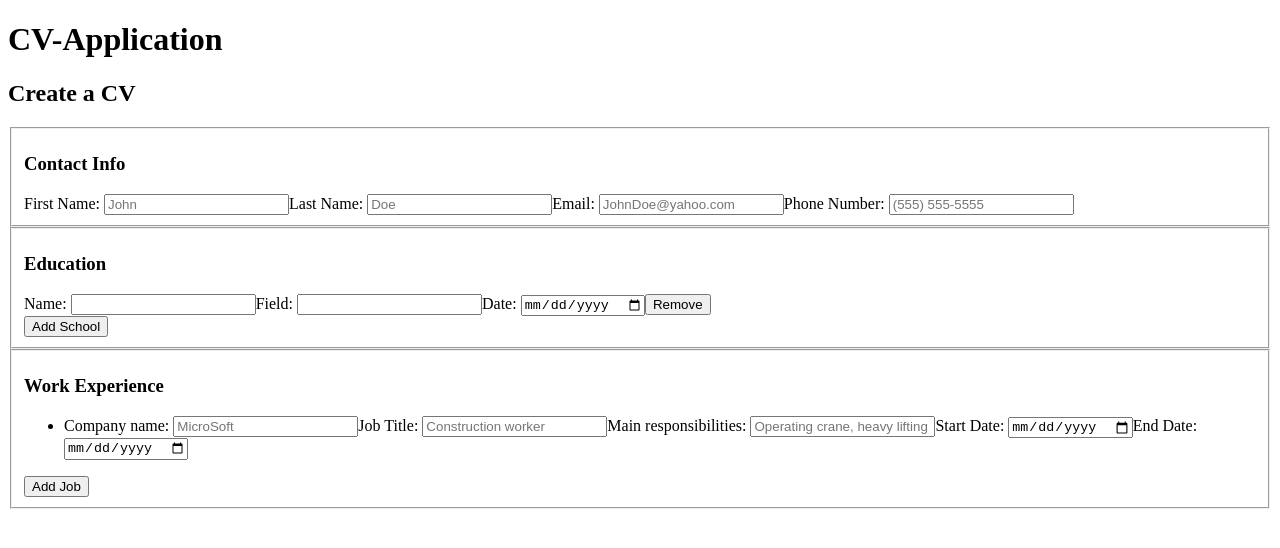
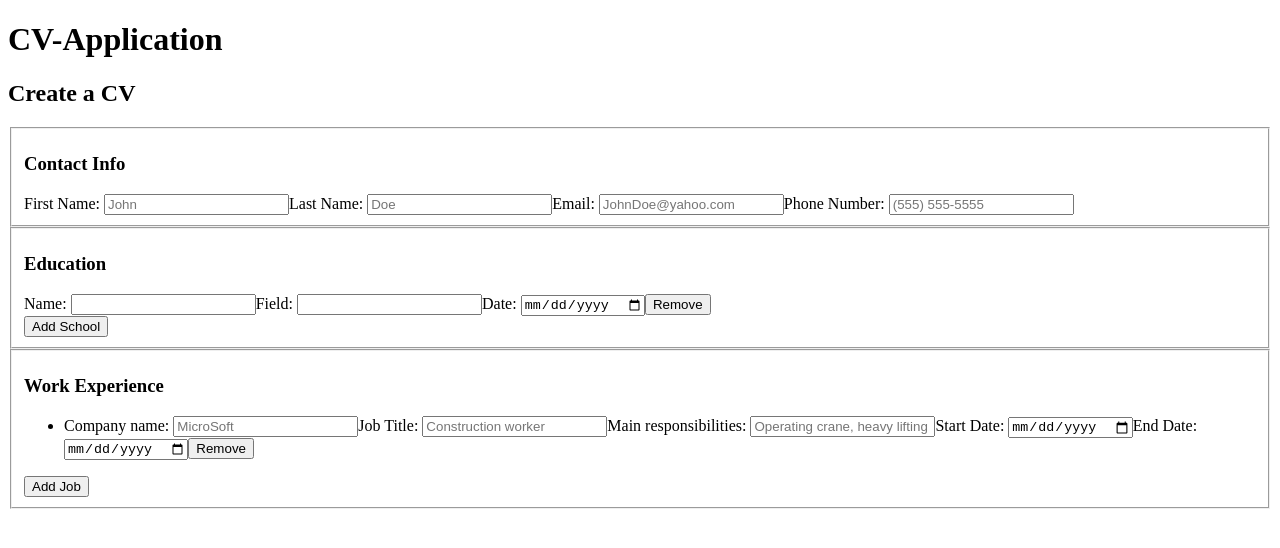
Before and after one commit to Figby222/cv-application, a React (Vite) app: page / in a window 1280 px wide. Shown: the top 548 px of the page. Built offline with nearby package versions, Linux system fonts and the light colour scheme.

Commit message:
Add remove button to each job

```diff
--- a/src/components/utility-components/CVForm/Job.jsx
+++ b/src/components/utility-components/CVForm/Job.jsx
@@ -3,6 +3,7 @@ import { useState } from 'react';
 
 function Job({
     jobObject,
+    handleRemoveJob,
 }) {
 
     const [ job, setJob ] = useState(jobObject);
@@ -14,6 +15,7 @@ function Job({
         setJob(newJob)
     }
     return (
+        // wrap in fieldset
         <>
             <Input
                 id="job-companyName"
@@ -58,6 +60,7 @@ function Job({
                 value={jobObject.endDate}
                 onChange={(e) => handleJobChange("endDate", e.target.value)}
             />
+            <button type="button" onClick={() => handleRemoveJob(jobObject.id)}>Remove</button>
         </>
     )
 }
--- a/src/components/utility-components/CVForm/WorkExperience.jsx
+++ b/src/components/utility-components/CVForm/WorkExperience.jsx
@@ -31,6 +31,10 @@ function WorkExperience({
         jobsDataObject.jobs = [ ...jobsDataObject.jobs, newJob ]
         jobsDataObject.jobIdCounter = currentId;
     }
+    function handleRemoveJob(id) {
+        setJobIds(jobIds.filter(currentId => currentId != id));
+        jobsDataObject.jobs = jobsDataObject.jobs.filter(job => job.id != id);
+    }
 
     return (
         <>
@@ -41,6 +45,7 @@ function WorkExperience({
                     <li key={job.id}>
                         <Job
                             jobObject={job}
+                            handleRemoveJob={handleRemoveJob}
                         />
                     </li>
                 )
```
